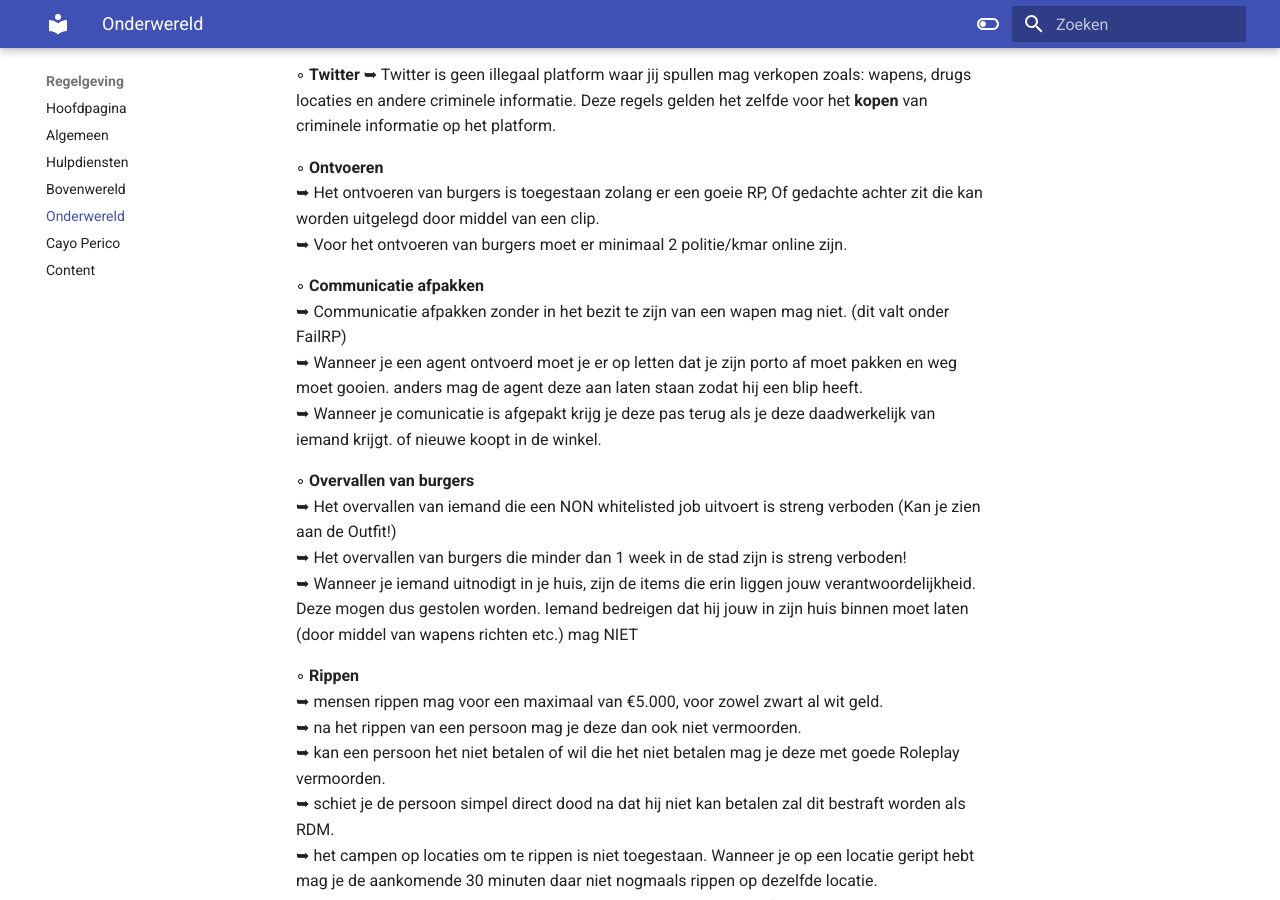
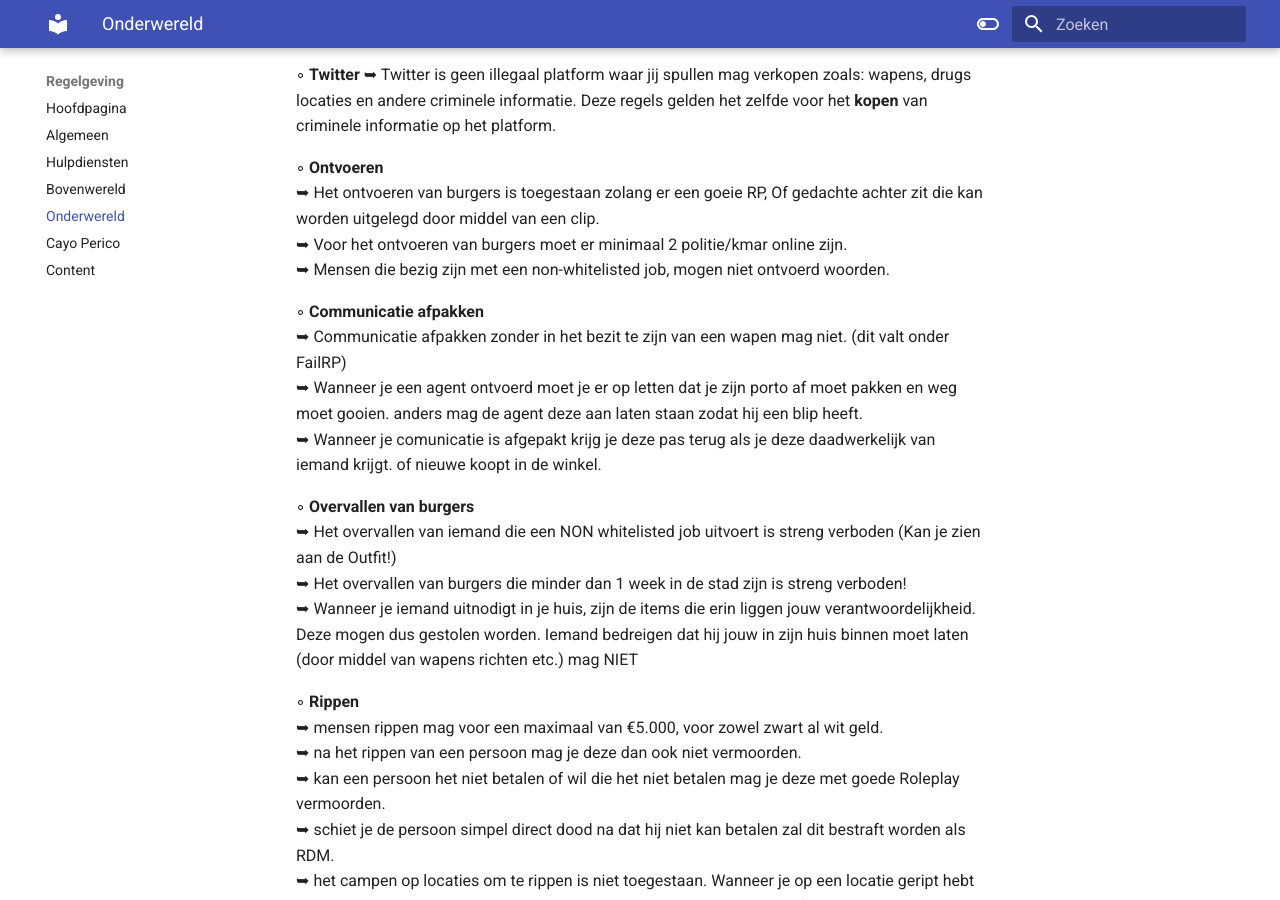
Before and after one commit to CappaWappa/Regels, an MkDocs documentation site: the page built from docs/onderwereld.md, in a window 1280 px wide and 900 px high, scrolled down 396 px. Built offline with MkDocs 1.6.1 and Material for MkDocs 9.7.7, drawn with Linux system fonts in a browser that asks for light colours; comment, search, counter and statistics services are not loaded.

Commit message:
Update onderwereld.md

```diff
--- a/docs/onderwereld.md
+++ b/docs/onderwereld.md
@@ -12,6 +12,7 @@ Nieuwe spelers die de onderwereld induiken worden niet meer geacht als nieuwe sp
 ◦ <b>Ontvoeren</b> <br>
      ➥ Het ontvoeren van burgers is toegestaan zolang er een goeie RP, Of gedachte achter zit die kan worden uitgelegd door middel van een clip. <br>
      ➥ Voor het ontvoeren van burgers moet er minimaal 2 politie/kmar online zijn.<br>
+     ➥ Mensen die bezig zijn met een non-whitelisted job, mogen niet ontvoerd woorden. <br>
 
 
 ◦ <b>Communicatie afpakken</b> <br>
```
